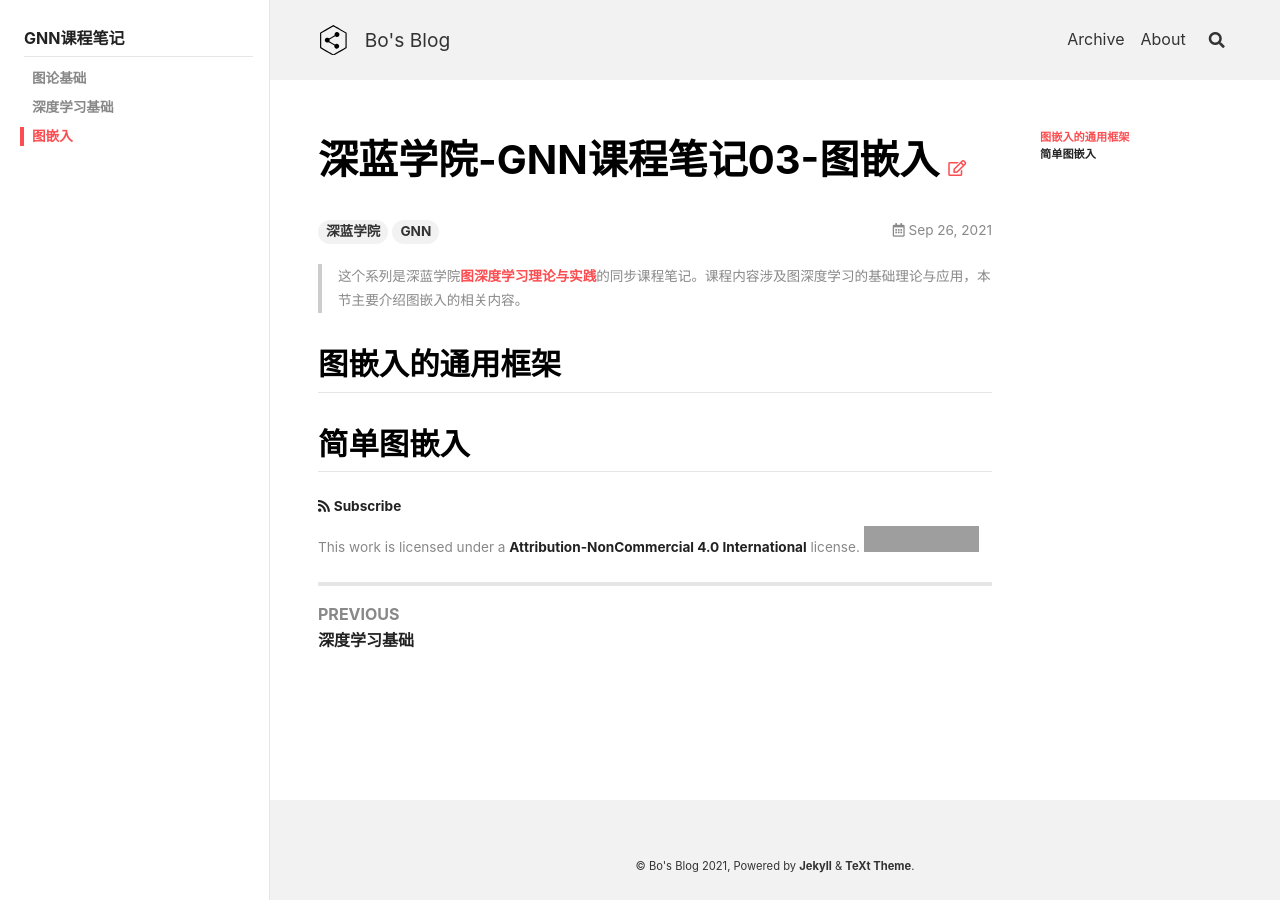
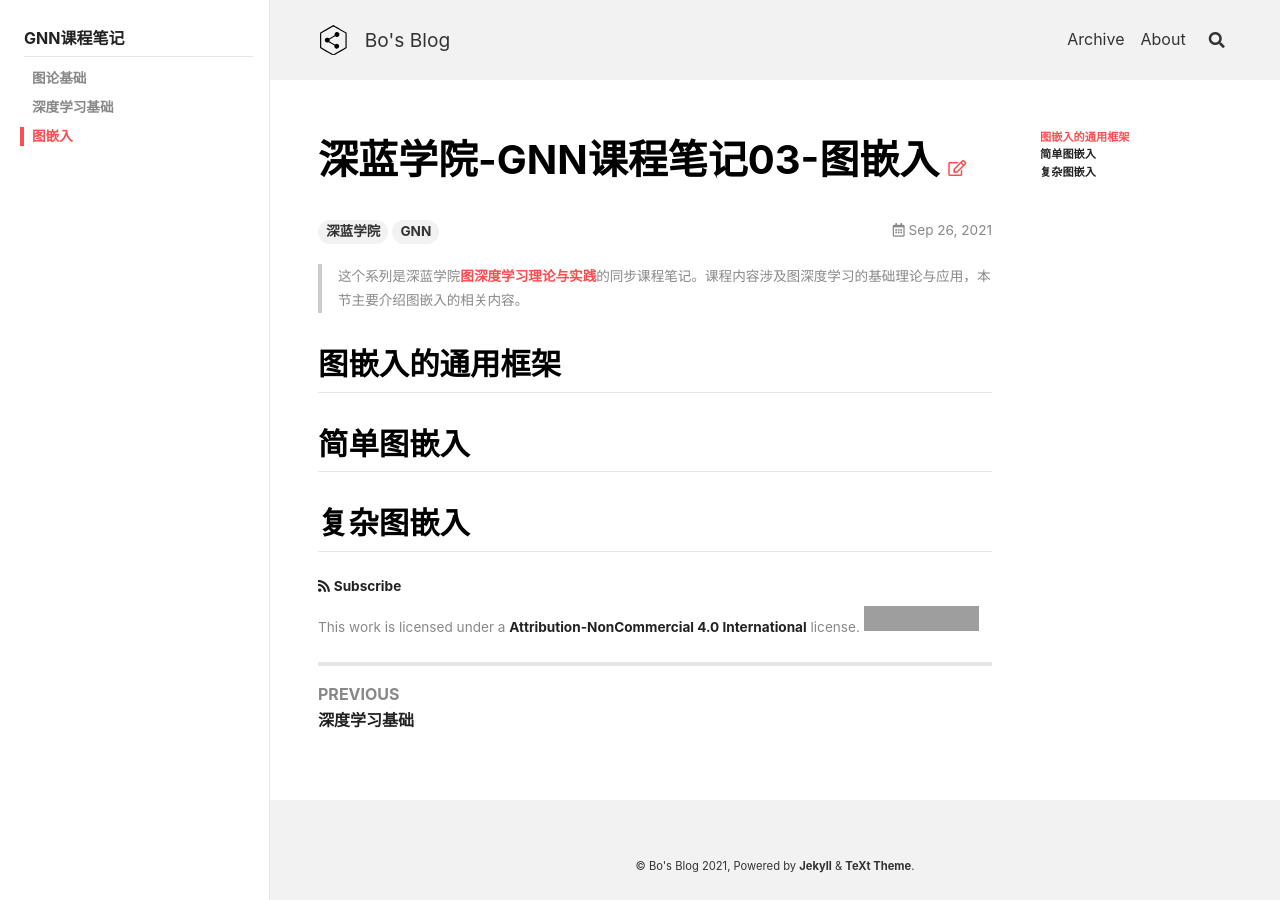
Before and after one commit to peng00bo00/peng00bo00_previous_blog, a Jekyll site: the page built from _posts/2021-09-26-GNN-NOTES-03.md, in a window 1280 px wide. Built offline with Jekyll 4.4.1, drawn with Linux system fonts in a browser that asks for light colours; nearby versions of some CDN libraries; grey boxes are pictures that could not be loaded.

Commit message:
Update 2021-09-26-GNN-NOTES-03.md

```diff
--- a/_posts/2021-09-26-GNN-NOTES-03.md
+++ b/_posts/2021-09-26-GNN-NOTES-03.md
@@ -15,3 +15,5 @@ sidebar:
 ## 图嵌入的通用框架
 
 ## 简单图嵌入
+
+## 复杂图嵌入
```
